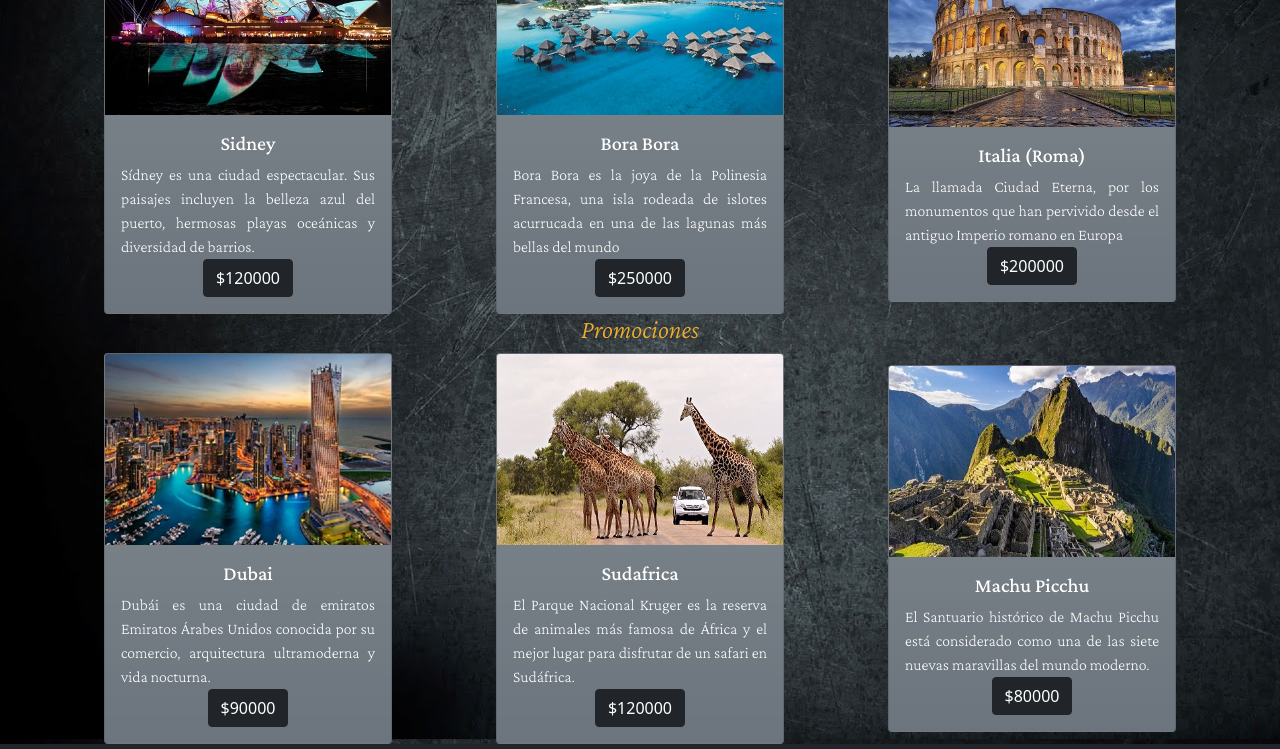
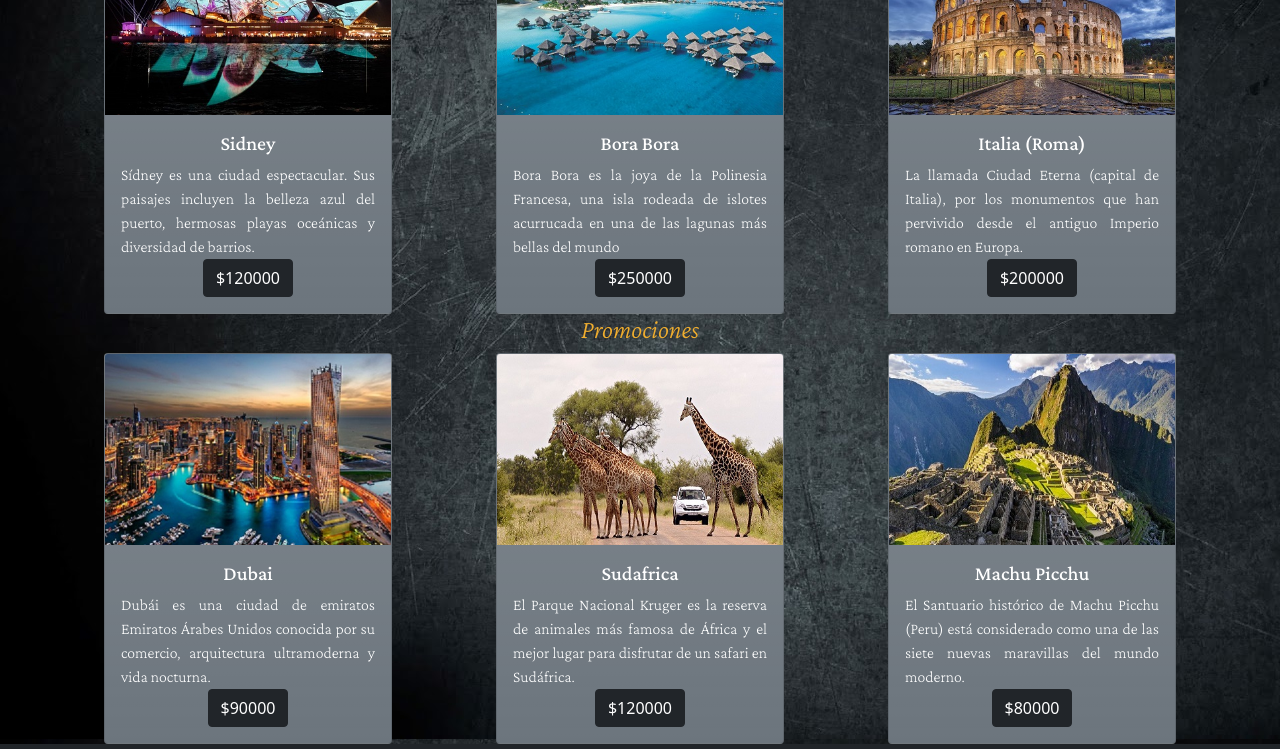
Before and after one commit to Jorgito-star/coderhouse, a plain HTML site: page index.html in a window 1280 px wide. Shown: the part 761-1510 px from the top of the page. Drawn offline with nearby package versions, Linux system fonts and the light colour scheme.

Commit message:
Re-estilo de la web2

```diff
--- a/index.html
+++ b/index.html
@@ -182,7 +182,7 @@
 				  <img src="image/sec1-rom.jpg" class="card-img-top" alt="Italia" title="Italia">
 				  <div class="card-body text-center">
 				    <h3 class="card-title text-center text-white">Italia (Roma)</h3>
-				    <p class="card-text text-justify text-white img2">La llamada Ciudad Eterna, por los monumentos que han pervivido desde el antiguo Imperio romano en Europa</p>
+				    <p class="card-text text-justify text-white img2">La llamada Ciudad Eterna (capital de Italia), por los monumentos que han pervivido desde el antiguo Imperio romano en Europa. </p>
 				    <a href="page/galeria_roma.html" class="btn btn-dark">$200000</a>
 				  </div>
 				</article>
@@ -214,7 +214,7 @@
 				  <img src="image/sec2-machu.jpg" class="card-img-top" alt="Macchu Picchu" title="MP">
 				  <div class="card-body text-center text-white">
 				    <h3 class="card-title text-center text-white">Machu Picchu</h3>
-				    <p class="card-text text-justify text-white img2">El Santuario histórico de Machu Picchu está considerado como una de las siete nuevas maravillas del mundo moderno.</p>
+				    <p class="card-text text-justify text-white img2">El Santuario histórico de Machu Picchu (Peru) está considerado como una de las siete nuevas maravillas del mundo moderno.</p>
 				    <a href="#" class="btn btn-dark">$80000</a>
 				  </div>
 				</article>
```
